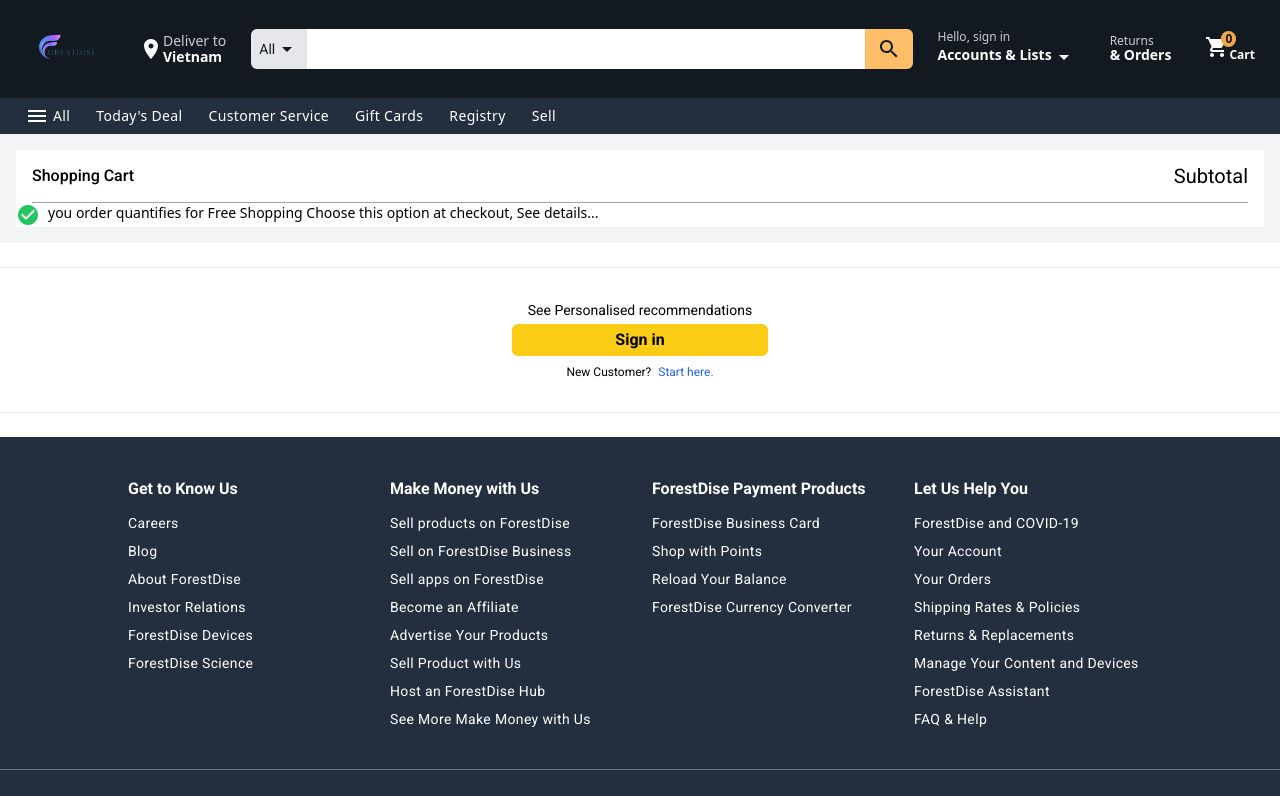
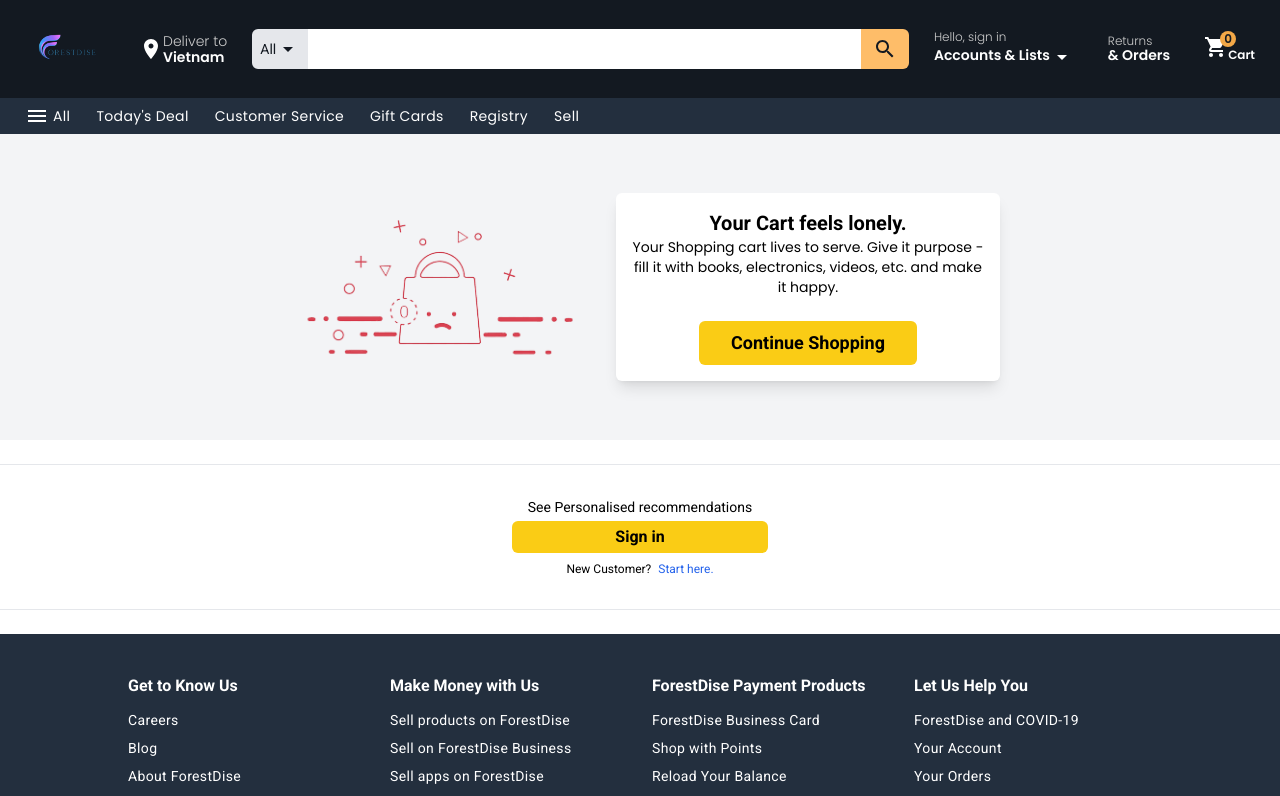
Before and after one commit to ForestDise/cg-forestdise-app, a React (Create React App) app: page /cart in a window 1280 px wide. Shown: the top 796 px of the page. Built offline with nearby package versions, Linux system fonts and the light colour scheme.

Commit message:
Add CF-4 -edit folder of Cart , store, app.js,

```diff
--- a/package.json
+++ b/package.json
@@ -12,13 +12,14 @@
     "@testing-library/react": "^13.4.0",
     "@testing-library/user-event": "^13.5.0",
     "axios": "^1.5.0",
-    "framer-motion": "^10.16.4",
+    "framer-motion": "^6.5.1",
     "react": "^18.2.0",
     "react-dom": "^18.2.0",
     "react-redux": "^8.1.2",
     "react-router-dom": "^6.16.0",
     "react-scripts": "5.0.1",
     "react-slick": "^0.29.0",
+    "redux-persist": "^6.0.0",
     "slick-carousel": "^1.8.1",
     "web-vitals": "^2.1.4"
   },
--- a/src/App.js
+++ b/src/App.js
@@ -1,19 +1,46 @@
 import React from "react";
-import {BrowserRouter, Route, Routes } from "react-router-dom";
+import {
+  Outlet,
+  Route,
+  RouterProvider,
+  ScrollRestoration,
+  createBrowserRouter,
+  createRoutesFromElements,
+} from "react-router-dom";
 import Home from "./pages/Home";
 import Cart from "./pages/Cart";
 import Signin from "./pages/Signin";
+import Header from "./components/header/Header";
+import Footer from "./components/footer/Footer";
+
+const Layout = () => {
+  return (
+    <div>
+      <Header />
+      <ScrollRestoration />
+      <Outlet />
+      <Footer />
+    </div>
+  );
+};
 
 function App() {
-  return (
-    <BrowserRouter>
-      <Routes>
-        <Route path="/" element={<Home />} />
+  const router = createBrowserRouter(
+    createRoutesFromElements(
+      <Route path="/" element={<Layout />}>
+        <Route index element={<Home />} />
         <Route path="/cart" element={<Cart />} />
         <Route path="/signin" element={<Signin />} />
-      </Routes>
-    </BrowserRouter>
-
+      </Route>
+    )
+    // <Routes>
+    //   <Route path="/signin" element={<Signin />} />
+    // </Routes>
+  );
+  return (
+    <div className="font-bodyFont bg-gray-100">
+      <RouterProvider router={router}></RouterProvider>
+    </div>
   );
 }
 
--- a/src/app/store.js
+++ b/src/app/store.js
@@ -1,6 +1,33 @@
 import { configureStore } from "@reduxjs/toolkit";
+import {
+  persistStore,
+  persistReducer,
+  FLUSH,
+  REHYDRATE,
+  PAUSE,
+  PERSIST,
+  PURGE,
+  REGISTER,
+} from "redux-persist";
+import storage from "redux-persist/lib/storage";
 import cartReducer from "../features/cart/cartSlice";
 
+const persistConfig = {
+  key: "root",
+  version: 1,
+  storage,
+};
+
+const persistedReducer = persistReducer(persistConfig, cartReducer);
+
 export const store = configureStore({
-  reducer: {cartReducer},
+  reducer: {cart:persistedReducer},
+  middleware: (getDefaultMiddleware) =>
+    getDefaultMiddleware({
+      serializableCheck: {
+        ignoredActions: [FLUSH, REHYDRATE, PAUSE, PERSIST, PURGE, REGISTER],
+      },
+    }),
 });
+
+export let persistor = persistStore(store);
--- a/src/assets/index.js
+++ b/src/assets/index.js
@@ -5,6 +5,7 @@
 import bannerImgFour from "./banner/bannerImgFour.jpg";
 import bannerImgFive from "./banner/bannerImgFive.jpg";
 import vnFlag from "./vnFlag.png";
+import emptyCart from "./emptyCart.png";
 
 export {
   logo,
@@ -13,5 +14,6 @@
   bannerImgThree,
   bannerImgFour,
   bannerImgFive,
-  vnFlag
+  vnFlag,
+  emptyCart
 };
--- a/src/components/header/Header.js
+++ b/src/components/header/Header.js
@@ -13,14 +13,14 @@
 function Header() {
   const [showAll, setShowAll] = useState(false);
   const navigate = useNavigate();
-  const products = useSelector((state)=>state.cartReducer.products);
-
+  const products = useSelector((state)=>state.cart.products);
+  console.log(products);
 
   return (
     <div className="w-full sticky top-0 z-50">
       <div className="w-full bg-amazon_blue text-white px-4 py-3 flex items-center gap-4">
         {/* Logo start */}
-        <div className="headerHover">
+        <div onClick={()=>navigate("/")} className="headerHover">
           <img className="w-[5rem] mt-2" src={logo} alt="logo"></img>
         </div>
         {/* Logo end */}
--- a/src/index.js
+++ b/src/index.js
@@ -3,14 +3,17 @@
 import "./index.css";
 import "slick-carousel/slick/slick.css";
 import App from "./App";
+import { PersistGate } from "redux-persist/integration/react";
 import { Provider } from "react-redux";
-import {store} from "./app/store";
+import {store, persistor} from "./app/store";
 
 const root = ReactDOM.createRoot(document.getElementById("root"));
 root.render(
   <React.StrictMode>
     <Provider store={store}>
-      <App/>
+      <PersistGate load={"loading"} persistor={persistor}>
+        <App />
+      </PersistGate>
     </Provider>
   </React.StrictMode>
 );
--- a/src/pages/Cart.js
+++ b/src/pages/Cart.js
@@ -1,17 +1,32 @@
-import React from "react";
-import { useSelector } from "react-redux";
-import Header from "../components/header/Header";
-import Footer from "../components/footer/Footer";
+import React, { useEffect, useState } from "react";
+import { useDispatch, useSelector } from "react-redux";
 import CheckCircleIcon from "@mui/icons-material/CheckCircle";
+import { motion } from "framer-motion";
+import {
+  deleteItem,
+  resetCart,
+  decrementQuantity,
+  incrementQuantity,
+} from "../features/cart/cartSlice";
+import { emptyCart } from "../assets/index";
+import { Link } from "react-router-dom";
 
 const Cart = () => {
-  const products = useSelector((state) => state.cartReducer.products);
+  const dispatch = useDispatch();
+  const products = useSelector((state) => state.cart.products);
+  const [totalPrice, setTotalPrice] = useState("");
+  useEffect(() => {
+    let total = 0;
+    products.map((item) => {
+      total += item.price * item.quantity;
+      return setTotalPrice(total.toFixed(2));
+    });
+  }, [products]);
 
   return (
-    <>
-      <Header />
       <div className="w-full bg-gray-100 p-4">
-        <div className="container mx-auto h-auto grid-cols-5 gap-8">
+        {products.length > 0 ? (
+          <div className="container mx-auto h-auto grid grid-cols-5 gap-8">
             <div className="w-full h-full bg-white px-4 col-span-4">
               <div className="font-titleFont flex items-center justify-between border-b-[1px] border-b-gray-400 py-3">
                 <h2 className="text-3x1 font-medium">Shopping Cart</h2>
@@ -31,38 +46,58 @@
                           alt="ProductImg"
                         />
                       </div>
-                    <div className="w-3/5">
+                      <div className="w-4/5">
                         <h2 className="font-semibold text-lg">{item.title}</h2>
-                      <p className="text-sm">{item.description}</p>
+                        <p className="text-sm">
+                          {item.description.substring(0, 200)}
+                        </p>
                         <p className="text-base">
                           Unit Price{" "}
                           <span className="font-semibold">${item.price}</span>
                         </p>
                         <div className="bg-[#F0F2F2] flex justify-center items-center gap-1 w-24 py-1 text-center drop-shadow-lg rounded-md">
                           <p>Qty:</p>
-                        <p className="cursor-pointer bg-gray-200 px-1 rounded-md hover:bg-gray-400 duration-300">
+                          <p
+                            onClick={() => dispatch(decrementQuantity(item.id))}
+                            className="cursor-pointer bg-gray-200 px-1 rounded-md hover:bg-gray-400 duration-300"
+                          >
                             -
                           </p>
                           <p>{item.quantity}</p>
-                        <p className="cursor-pointer bg-gray-200 px-1 rounded-md hover:bg-gray-400 duration-300">
+                          <p
+                            onClick={() => dispatch(incrementQuantity(item.id))}
+                            className="cursor-pointer bg-gray-200 px-1 rounded-md hover:bg-gray-400 duration-300"
+                          >
                             +
                           </p>
                         </div>
-                      <button className="bg-red-500 w-36 py-1 rounded-lg text-white mt-2 hover:bg-red-700 active:bg-red-900 duration-300">
+                        <button
+                          onClick={() => dispatch(deleteItem(item.id))}
+                          className="bg-red-500 w-36 py-1 rounded-lg text-white mt-2 hover:bg-red-700 active:bg-red-900 duration-300"
+                        >
                           Delete Item
                         </button>
                       </div>
                       <div>
                         <p className="text-lg font-titleFont font-semibold">
-                        {item.price * item.quantity}
+                          ${item.price * item.quantity}
                         </p>
                       </div>
                     </div>
                   </div>
                 ))}
               </div>
+              <div className="w-full py-2">
+                <button
+                  onClick={() => dispatch(resetCart())}
+                  className="px-10 py-2 bg-red-500 hover:bg-red-600 active:bg-red-500 text-white rounded-lg font-titleFont font-semibold text-lg tracking-wide"
+                >
+                  Clear Cart
+                </button>
               </div>
-          <div className="w-full h-full bg-white col-span-1">
+            </div>
+
+            <div className="w-full h-52 bg-white col-span-1 flex flex-col justify-center items-center p-4">
               <div>
                 <p className="flex gap-2 items-start text-sm">
                   <span>
@@ -72,11 +107,48 @@
                   checkout, See details...
                 </p>
               </div>
+              <div>
+                <p className="font-semibold px-10 py-1 flex items-center gap-2 justify-between">
+                  Total:{" "}
+                  <span className="text-lg font-bold">${totalPrice}</span>
+                </p>
+              </div>
+              <button className="w-full font-titleFont font-medium text-base bg-gradient-to-tr from-yellow-400 to-yellow-200 border hover:from-yellow-300 hover:to-yellow border-yellow-500 hover:border-yellow-700 active:bg-gradient-to-bl active:from-yellow-400 active:to-yellow-500 duration-200 py-1.5 rounded-md mt-3">
+                Proceed to Pay
+              </button>
             </div>
           </div>
+        ) : (
+          <motion.div
+            initial={{ y: 70, opacity: 0 }}
+            animate={{ y: 0, opacity: 1 }}
+            transition={{ delay: 0.5, duration: 0.5 }}
+            className="flex justify-center items-center gap-4 py-10"
+          >
+            <div>
+              <img
+                className="w-80 rounded-lg p-4 mx-auto"
+                src={emptyCart}
+                alt="emptyCartImg"
+              />
             </div>
-      <Footer />
-    </>
+            <div className="w-96 p-4 bg-white flex flex-col items-center rounded-md shadow-lg">
+              <h1 className="font-titleFont text-xl font-bold">
+                Your Cart feels lonely.
+              </h1>
+              <p className="text-sm text-center">
+                Your Shopping cart lives to serve. Give it purpose - fill it
+                with books, electronics, videos, etc. and make it happy.
+              </p>
+              <Link to="/">
+                <button className="mt-6 bg-yellow-400 rounded-md cursor-pointer hover:bg-yellow-500 active:bg-yellow-700 px-8 py-2 font-titleFont font-semibold text-lg">
+                  Continue Shopping
+                </button>
+              </Link>
+            </div>
+          </motion.div>
+        )}
+      </div>
   );
 };
 
--- a/src/pages/Home.js
+++ b/src/pages/Home.js
@@ -1,18 +1,14 @@
 import React from "react";
 import Banner from "../components/home/Banner";
-import Header from "../components/header/Header";
-import Footer from "../components/footer/Footer";
 import Products from "../components/home/Products";
 
 function Home() {
   return (
     <div className="font-bodyFont bg-gray-100">
-      <Header />
       <Banner />
       <div className="w-full -mt-10 xl:-mt-36 py-10">
         <Products />
       </div>
-      <Footer />
     </div>
   );
 }
```
Also changed, not shown: src/features/cart/cartSlice.js (+29 -9 lines), 1 other file (tests, documents, lock files or other folders). Lines whose indentation alone changed are shown as unchanged.
